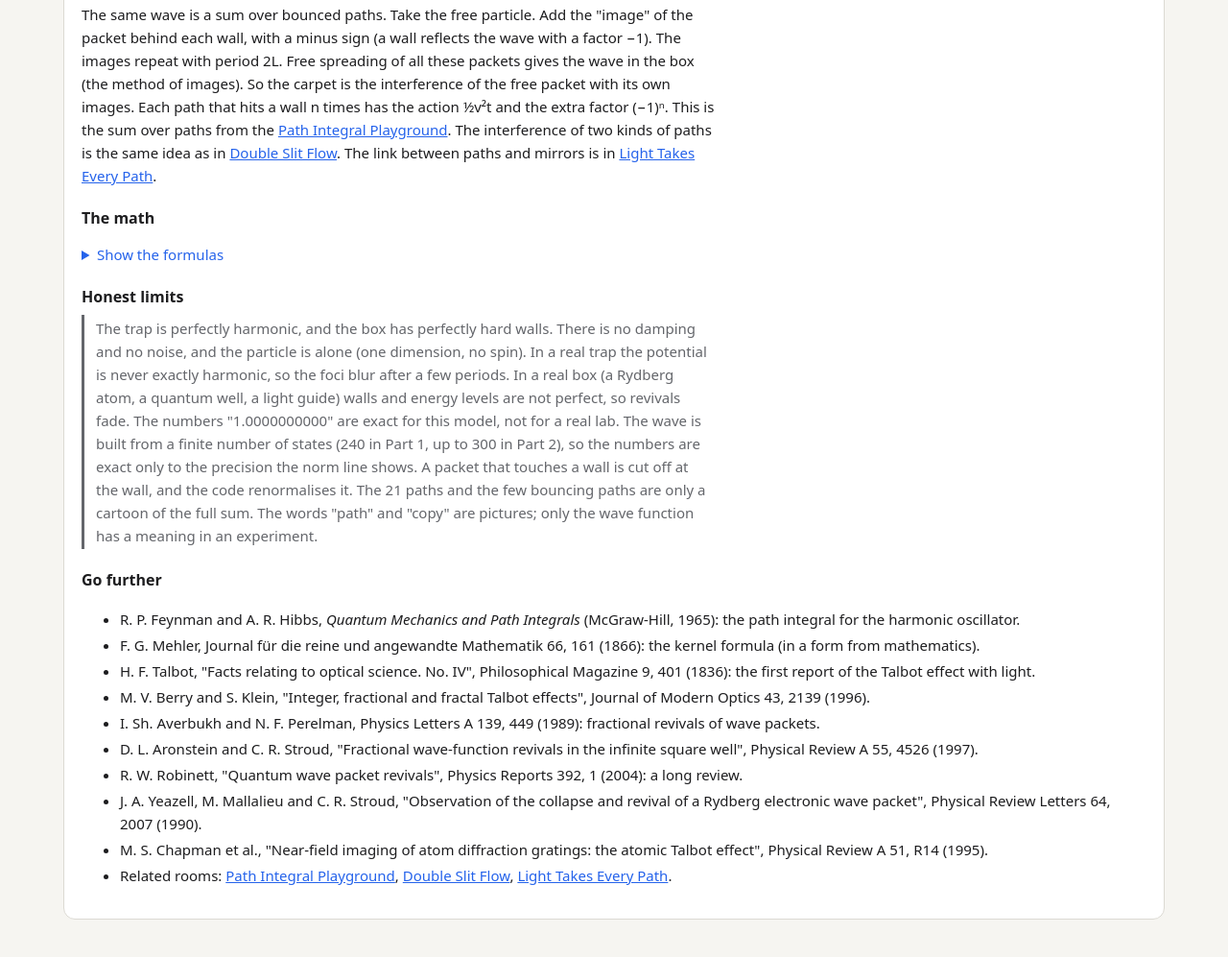
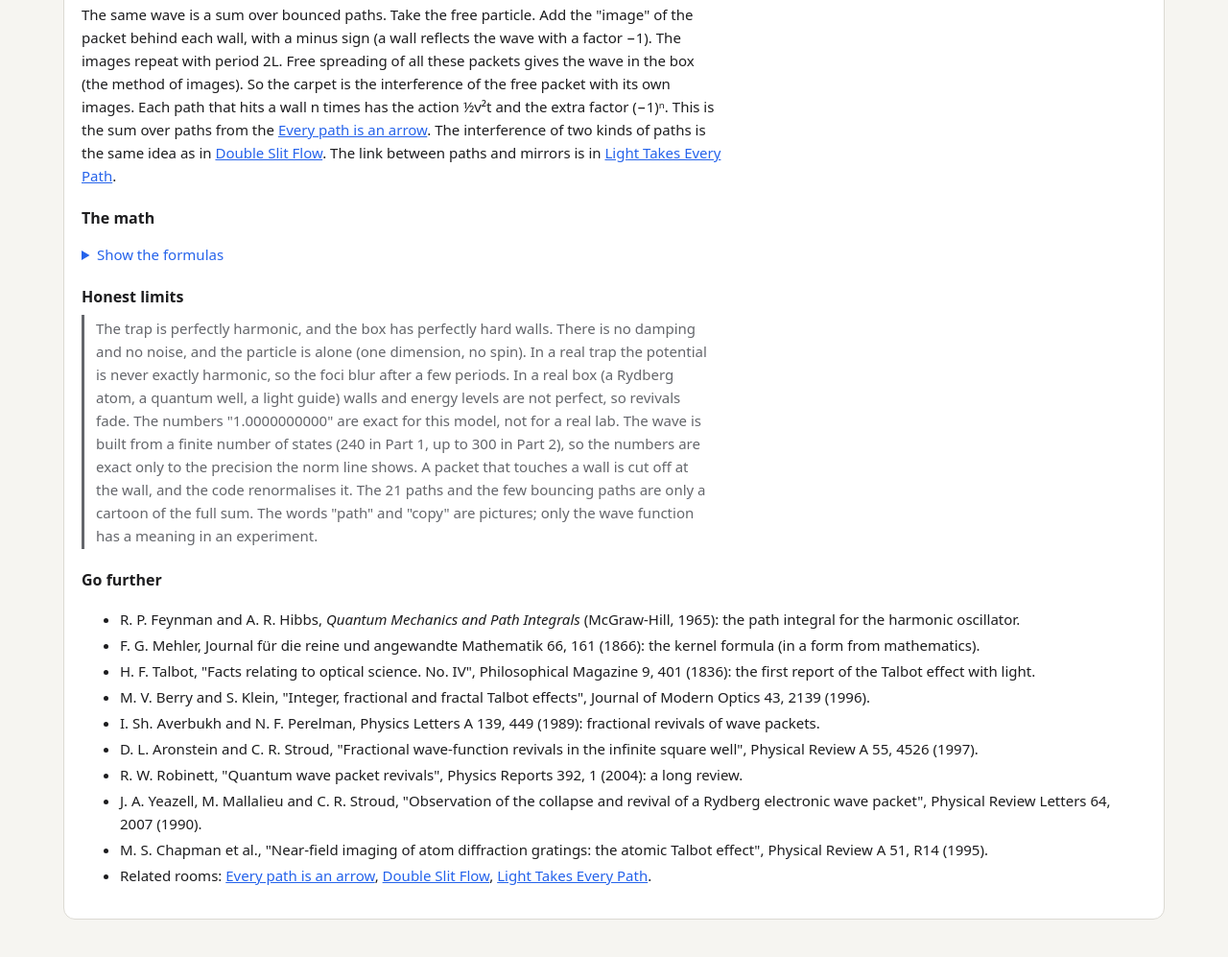
Before and after one commit to konstantin8wolgin/quantum-playground, a plain HTML site: page demos/quantum-carpet.html in a window 1280 px wide. Shown: the part 4223-5220 px from the top of the page at 96% size. Drawn offline with Linux system fonts and the light colour scheme; animation ran at ten frames a second.

Commit message:
Name the path-integral room 'Every path is an arrow' everywhere
Co-Authored-By: Claude Opus 5.5 <noreply@anthropic.com>

```diff
--- a/demos/quantum-carpet.html
+++ b/demos/quantum-carpet.html
@@ -200,7 +200,7 @@ New to this? Read the <a href="#guide">guide at the bottom of the page</a>. Unkn
 <p><b>Harmonic trap.</b> A particle in the potential V = ½mω²x² has paths x(t) = x₀ cos ωt + (v/ω) sin ωt. Every path from x₀ is at −x₀ at t = π/ω, whatever the speed v. So the point −x₀ is a <i>focus</i> (physicists say <i>caustic</i>). The action of each path there is the same (it is zero), so all arrows add up. The exact sum over all paths is the Mehler kernel, the <a class="term" href="../glossary.html#propagator">propagator</a> of the trap, K(x,t;x₀). Its size grows like 1/√(sin ωt). At the focus it becomes a sharp delta function, and the wave is the start wave turned around.</p>
 <p>The kernel has a prefactor 1/√(i sin ωt). Each time ωt passes a multiple of π, this factor gains a phase −π/2. This is the <a class="term" href="../glossary.html#gouy-phase"><i>Gouy phase</i></a> or <i>Maslov phase</i>: each focus adds −π/2. After T/2 the wave is −i·ψ₀(−x). After T it is −ψ₀(x). The same factor comes from the <a class="term" href="../glossary.html#zero-point-energy">zero-point energy</a> ½ħω: the state φₙ has the phase e<sup>−iω(n+½)t</sup>, and the part e<sup>−iωt/2</sup> is −i at T/2. A global phase cannot be seen in |ψ|², but it can be seen when you add two waves.</p>
 <p><b>Box.</b> The wave in a box with perfect walls is a sum of modes φₙ (<a class="term" href="../glossary.html#eigenstate">eigenstates</a>) with energies Eₙ ∝ n². The energies grow with n², so after T_rev = 4L²/π (for ħ = m = 1) every mode has turned by 2πn², a whole number of turns. This is the full <a class="term" href="../glossary.html#revival">revival</a>. After T_rev/2 each mode has the factor (−1)ⁿ, and the wave is the mirror image.</p>
-<p>The same wave is a sum over bounced paths. Take the free particle. Add the "image" of the packet behind each wall, with a minus sign (a wall reflects the wave with a factor −1). The images repeat with period 2L. Free spreading of all these packets gives the wave in the box (the method of images). So the carpet is the interference of the free packet with its own images. Each path that hits a wall n times has the action ½v²t and the extra factor (−1)ⁿ. This is the sum over paths from the <a href="path-integral.html">Path Integral Playground</a>. The interference of two kinds of paths is the same idea as in <a href="double-slit.html">Double Slit Flow</a>. The link between paths and mirrors is in <a href="feynman-mirror.html">Light Takes Every Path</a>.</p>
+<p>The same wave is a sum over bounced paths. Take the free particle. Add the "image" of the packet behind each wall, with a minus sign (a wall reflects the wave with a factor −1). The images repeat with period 2L. Free spreading of all these packets gives the wave in the box (the method of images). So the carpet is the interference of the free packet with its own images. Each path that hits a wall n times has the action ½v²t and the extra factor (−1)ⁿ. This is the sum over paths from the <a href="path-integral.html">Every path is an arrow</a>. The interference of two kinds of paths is the same idea as in <a href="double-slit.html">Double Slit Flow</a>. The link between paths and mirrors is in <a href="feynman-mirror.html">Light Takes Every Path</a>.</p>
 
 <h3>The math</h3>
 <details><summary>Show the formulas</summary>
@@ -238,7 +238,7 @@ New to this? Read the <a href="#guide">guide at the bottom of the page</a>. Unkn
 <li>R. W. Robinett, "Quantum wave packet revivals", Physics Reports 392, 1 (2004): a long review.</li>
 <li>J. A. Yeazell, M. Mallalieu and C. R. Stroud, "Observation of the collapse and revival of a Rydberg electronic wave packet", Physical Review Letters 64, 2007 (1990).</li>
 <li>M. S. Chapman et al., "Near-field imaging of atom diffraction gratings: the atomic Talbot effect", Physical Review A 51, R14 (1995).</li>
-<li>Related rooms: <a href="path-integral.html">Path Integral Playground</a>, <a href="double-slit.html">Double Slit Flow</a>, <a href="feynman-mirror.html">Light Takes Every Path</a>.</li>
+<li>Related rooms: <a href="path-integral.html">Every path is an arrow</a>, <a href="double-slit.html">Double Slit Flow</a>, <a href="feynman-mirror.html">Light Takes Every Path</a>.</li>
 </ul>
 </section>
 </main>
```
Also changed, not shown: demos/checkerboard.html (+1 -1 lines), demos/path-integral.html (+2 -2 lines), demos/time-slicing.html (+1 -1 lines).
